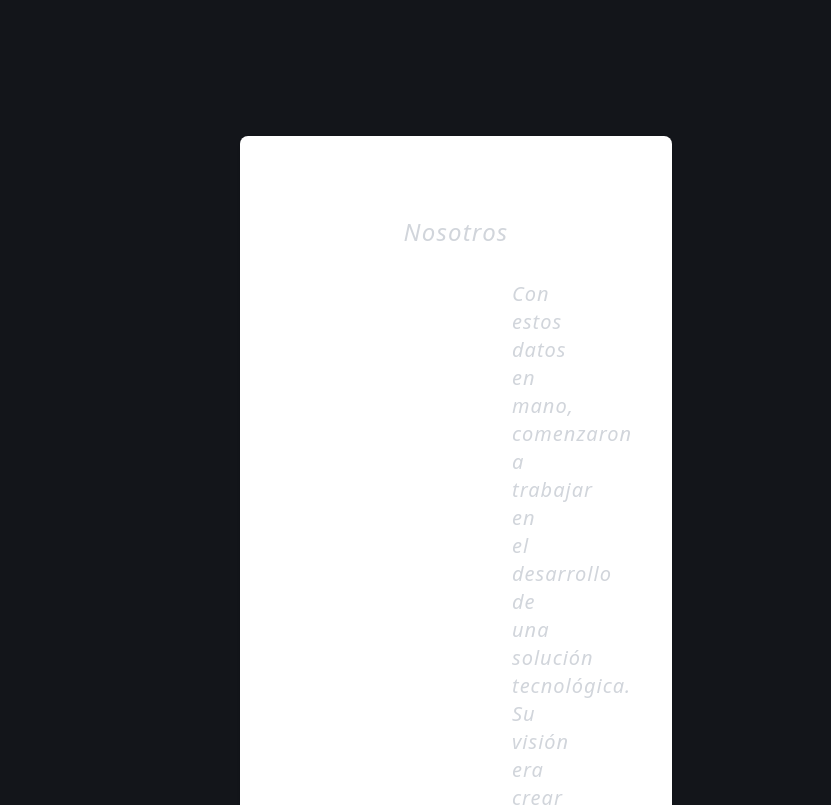
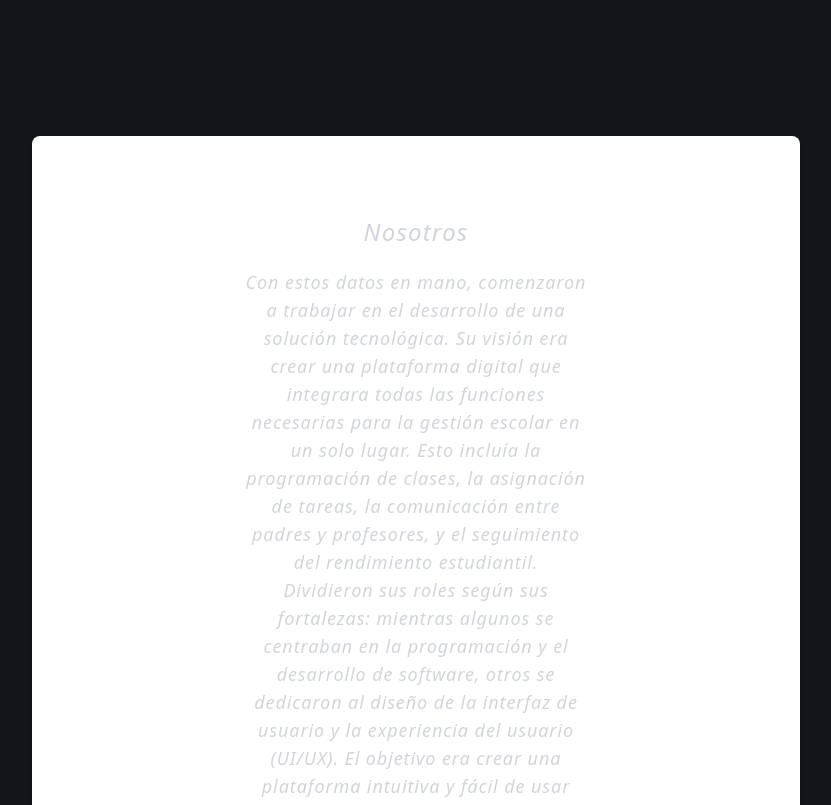
Before and after one commit to StudentNPD/EduWebExperimental, an Astro site in the folder FRONTEND/: page / in a window 1280 px wide. Shown: the part 1840-2645 px from the top of the page, without its empty margins (224-1055 px from the left). Built offline with nearby package versions, Linux system fonts and the light colour scheme; Astro itself is replaced by a stand-in of ours.

Commit message:
falto hacerlo responsivo

```diff
--- a/FRONTEND/src/pages/index.astro
+++ b/FRONTEND/src/pages/index.astro
@@ -122,12 +122,12 @@ import Footer from "../components/Footer.astro";
         </div>
       </section>
 
-      <section class=" px-96 relative ">
+      <section class=" px-44 flex ">
 
         <a  id="nosotros" href="#" class="block w-full  p-20 ml-10 mr-10  bg-white rounded-lg shadow hover:bg-gray-800 dark:bg-gray-800  dark:hover:bg-gray-700 ">
 
-          <h1 class="pb-5 mb-3 italic font-light text-center tracking-wider  text-2xl text-gray-300">Nosotros</h1>
-          <p class=" pb-10  font-normal italic  mb-3 text-center tracking-wider  text-lg text-gray-300 lg:text-xl sm:px-16 lg:px-48">
+          <h1 class="pb-5 italic font-light text-center tracking-wider  text-2xl text-gray-300">Nosotros</h1>
+          <p class=" pb-10 px-32 font-normal italic   text-center tracking-wider whitespace-normal  text-lg text-gray-300 ">
 
             Con estos datos en mano, comenzaron a trabajar en el desarrollo de una
             solución tecnológica. Su visión era crear una plataforma digital que
```
